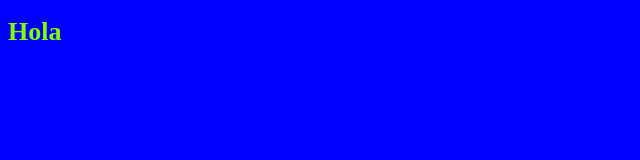
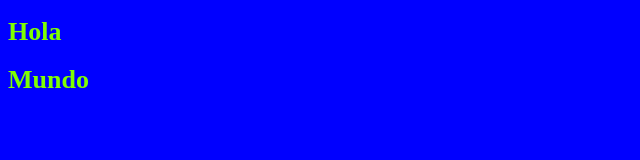
Before and after one commit to Daniher01/cursoGit, a plain HTML site: page index.html in a window 1280 px wide. Shown: the whole page, without its empty margins (0-640 px from the left). Drawn offline with Linux system fonts and the light colour scheme.

Commit message:
Update index.html

```diff
--- a/index.html
+++ b/index.html
@@ -9,5 +9,6 @@
 </head>
 <body>
     <h1>Hola</h1>
+    <h1>Mundo</h1>
 </body>
 </html>
```
